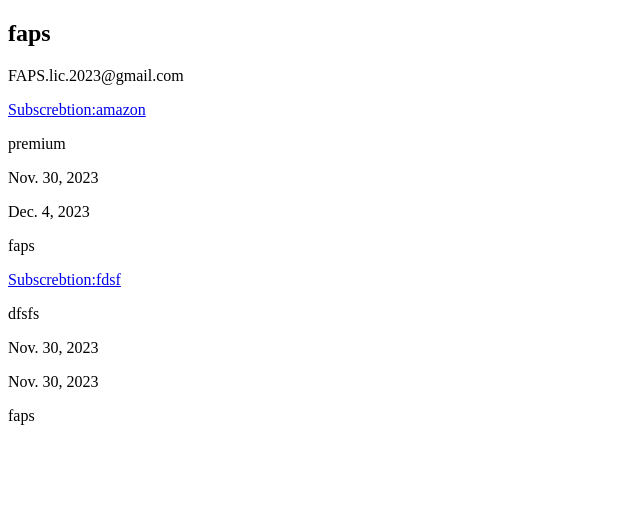
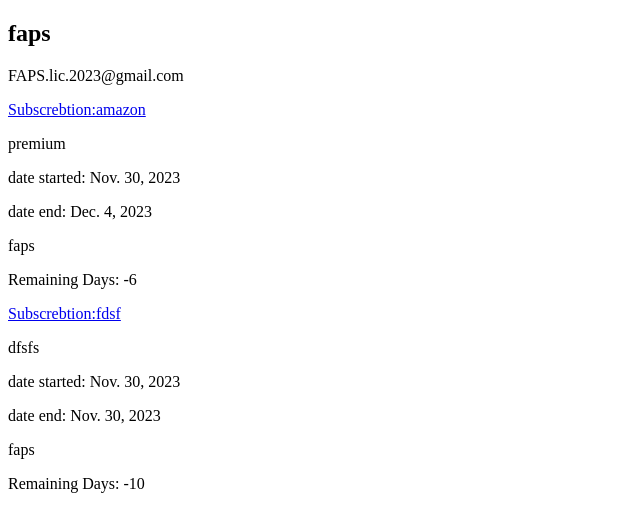
Before and after one commit to FKQ7/Sub-Track, a Django app: page /dash-board/ in a window 1280 px wide. Shown: the top 532 px of the page, without its empty margins (0-640 px from the left). Run offline with Django 4.2, Linux system fonts and the light colour scheme; a user stored in the database is signed in; data comes from the database, SQL or seed files in the repository; both versions use the stored data as it was after the commit.

Commit message:
stage 2.6 adding days_remain

```diff
--- a/SB/main/models.py
+++ b/SB/main/models.py
@@ -2,6 +2,7 @@ from django.db import models
 from django.contrib.auth.models import User
 import uuid
 from django.urls import reverse
+from datetime import date
 # Create your models here.
 class sub(models.Model):
 	id = models.UUIDField(default=uuid.uuid4, primary_key = True, editable = False)
@@ -11,6 +12,11 @@ class sub(models.Model):
 	date_end = models.DateField(auto_now=False, auto_now_add=False, )
 	author = models.ForeignKey(User, on_delete=models.CASCADE)
 
+	def remain(self):
+		today = date.today()
+		remaining_days = (self.date_end - today).days
+		return(remaining_days)
+
 
 	def get_absolute_url(self):
 		return reverse('sub-detail', kwargs={'pk':self.id})
--- a/SB/main/views.py
+++ b/SB/main/views.py
@@ -1,6 +1,7 @@
 from django.shortcuts import render
 from django.http import HttpResponse
 from .models import sub
+from datetime import date
 from django.contrib.auth.mixins import LoginRequiredMixin, UserPassesTestMixin
 from django.contrib.auth.models import User
 from django.contrib.auth.forms import UserCreationForm
@@ -27,11 +28,13 @@ def about(request):
 
 @login_required
 def dash_board(request):
-	ordering = ['-date_end']
-	context = {
-		'subs':sub.objects.filter(author=request.user) #the string is the name of the data
-	}
-	return render(request, "main/dash-board.html", context)
+    ordering = ['-date_end']
+    subs = sub.objects.filter(author=request.user)
+
+    context = {
+        'subs': subs,
+    }
+    return render(request, "main/dash-board.html", context)
 
 class SubListView(LoginRequiredMixin, ListView):#problem with the filter!
 	model = sub
--- a/SB/templates/main/dash-board.html
+++ b/SB/templates/main/dash-board.html
@@ -8,15 +8,16 @@
 <body>
     <h2 class="account-heading">{{ user.username }}</h2>
     <p class="text-secondary">{{ user.email }}</p>
+
     {% for sub in subs %}
     <article class="media content-section">
         <a href="{% url 'sub-detail' sub.id %}">Subscrebtion:{{ sub.provider }}</a>
         <p>{{ sub.tier }}</p>
-		<p>{{ sub.date_started }}</p>
-		<p>{{ sub.date_end }}</p>
+        <p>date started: {{ sub.date_started }}</p>
+        <p>date end: {{ sub.date_end }}</p>
         <p>{{ sub.author }}</p>
+        <p>Remaining Days: {{ sub.remain }}</p>
     </article>
     {% endfor %}
-
 </body>
 </html>
```
Also changed, not shown: SB/templates/main/sub_detail.html (+6 -5 lines), SB/db.sqlite3. Lines whose indentation alone changed are shown as unchanged.
